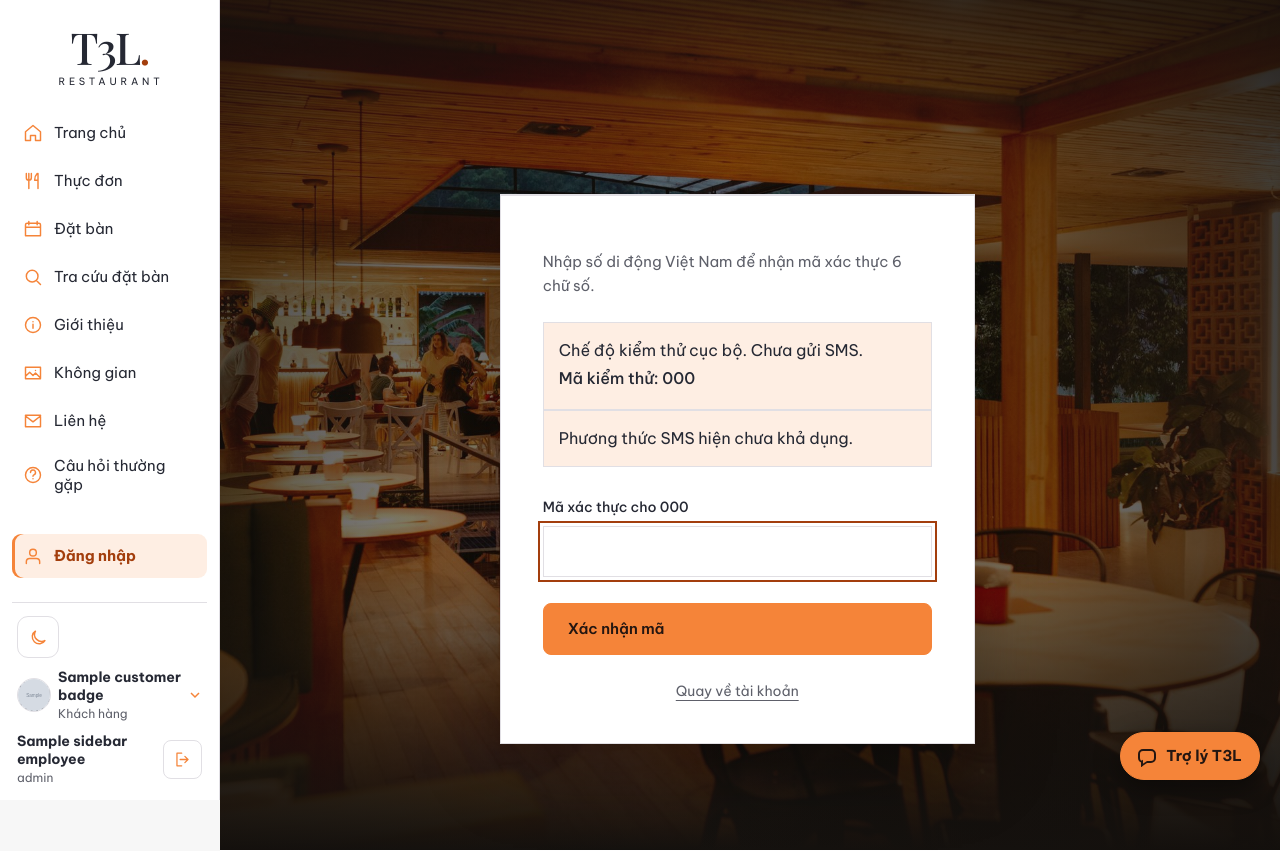
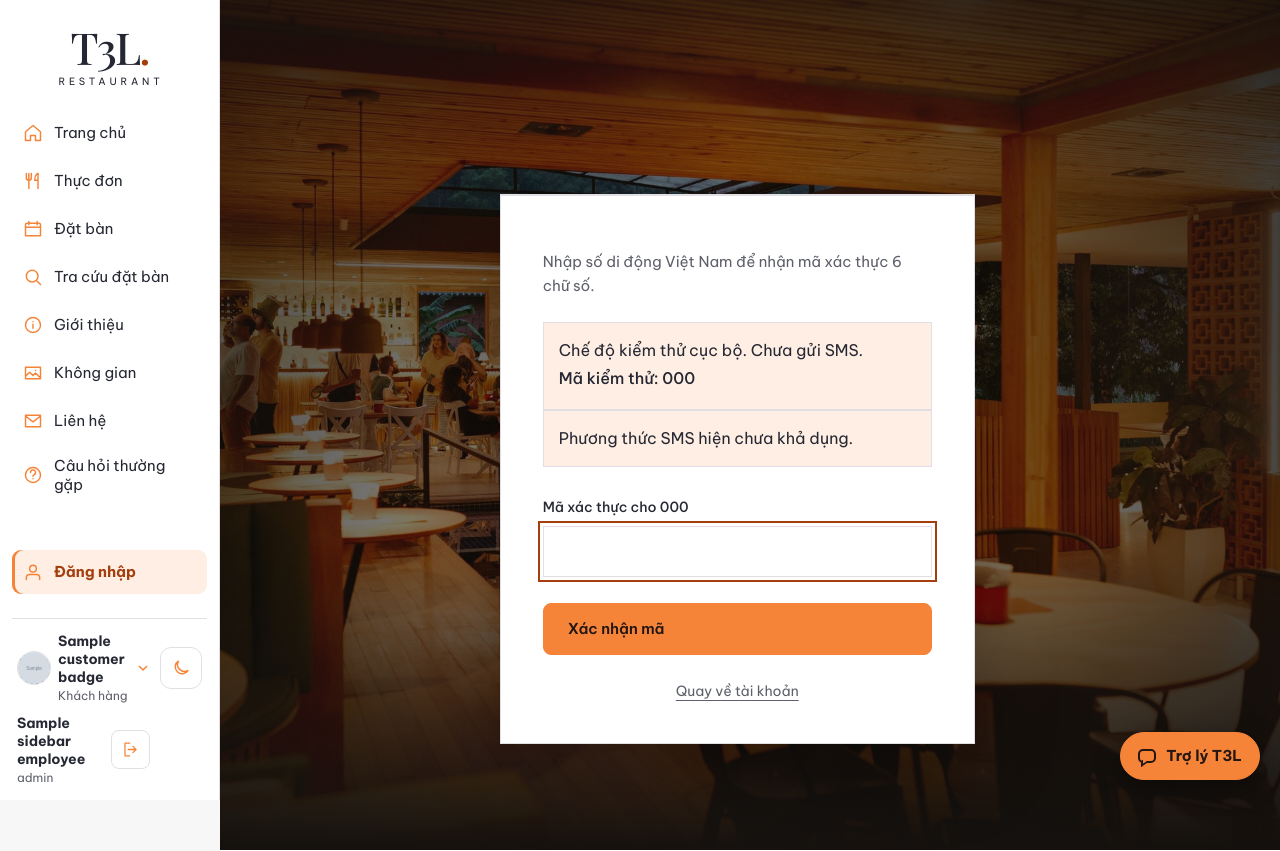
Before and after one commit to zzthantrongthangzz/t3l-restaurant-web, a Spring app: page /auth/sms in a window 1280 px wide. Shown: the top 851 px of the page. Run offline with Thymeleaf, Linux system fonts and the light colour scheme; empty tables hold one stand-in row (values such as "Sample post"); the template is opened without the code that fills it: most values are stand-ins (such as "Sample title", 1, 10 or a date in 2020); grey boxes marked "Sample" are stand-in pictures; data that the repository does not hold is empty; some of the project's set-up classes (security, data sources, template engines, error pages and the like) are left out, and stand-ins take their place; database files in the repository are not loaded.

Commit message:
fix(account): improve menu contrast and align the theme toggle

```diff
--- a/src/main/resources/static/css/customer-menu.css
+++ b/src/main/resources/static/css/customer-menu.css
@@ -1,7 +1,7 @@
 .customer-menu {
   position: relative;
   flex: 0 0 auto;
-  color: #f1eadf;
+  color: var(--text);
 }
 .customer-menu > summary {
   display: flex;
--- a/src/main/resources/static/css/home.css
+++ b/src/main/resources/static/css/home.css
@@ -1,7 +1,6 @@
 /* Shared customer shell, design tokens and Home sections. */
 @import url("./fonts.css?v=20261117");
 @import url("./typography.css?v=20261120");
-@import url("./customer-menu.css?v=20261120");
 
 :root {
   color-scheme: dark;
--- a/src/main/resources/static/css/restaurant-sidebar.css
+++ b/src/main/resources/static/css/restaurant-sidebar.css
@@ -58,7 +58,6 @@
     border-top: 1px solid var(--border);
     padding: 13px 5px 0;
   }
-  .restaurant-sidebar .customer-menu .customer-dropdown { right: auto; left: calc(100% + 24px); top: auto; bottom: 0; }
   .home.faq-page .faq-main { padding-top: 56px; }
   body.staff-page:has(> .staff-header) { padding-inline-start: 220px; }
   .staff-page > .staff-header {
@@ -82,6 +81,11 @@
 
 @media (max-width: 1100px) {
   .home.faq-page .faq-main { padding-top: 125px; }
+  .restaurant-sidebar-actions .customer-menu { position: static; }
+  .restaurant-sidebar-actions .customer-menu .customer-dropdown {
+    inset-inline-end: 12px;
+    top: calc(100% + 8px);
+  }
   .home .restaurant-sidebar.nav-ready .home-nav {
     width: min(310px, 100%);
     inset-inline: 0 auto;
@@ -119,6 +123,14 @@
 @media (min-width: 1101px) {
   .restaurant-sidebar .restaurant-mobile-account { display: none; }
   .restaurant-sidebar-actions { display: grid; justify-content: stretch; gap: 10px; }
+  .restaurant-sidebar-actions:has(.customer-menu) {
+    position: relative;
+    grid-template-columns: minmax(0, 1fr) auto;
+  }
+  .restaurant-sidebar-actions .customer-menu { position: static; min-width: 0; }
+  .restaurant-sidebar-actions .customer-menu .customer-dropdown {
+    right: auto; left: calc(100% + 18px); top: auto; bottom: 0;
+  }
   .restaurant-sidebar-actions .sidebar-employee { display: flex; }
   .restaurant-sidebar-actions .customer-menu > summary { justify-content: start; }
   .restaurant-sidebar-actions .customer-menu summary .sidebar-account-label { display: grid; flex: 1; }
--- a/src/main/resources/static/css/site.css
+++ b/src/main/resources/static/css/site.css
@@ -1,6 +1,5 @@
 @import url("./fonts.css?v=20261117");
 @import url("./typography.css?v=20261120");
-@import url("./customer-menu.css?v=20261120");
 :root {
   --ink: #183247;
   --muted: #6c7e89;
--- a/src/main/resources/static/css/theme.css
+++ b/src/main/resources/static/css/theme.css
@@ -141,9 +141,6 @@ body { accent-color: var(--accent); }
   color: var(--text); background: var(--surface-muted); border-color: var(--border);
 }
 .home .account-area .account-button.is-primary { background: var(--action); color: var(--on-action); border-color: var(--action); }
-body :is(.customer-dropdown, .customer-avatar) { background: var(--surface); color: var(--text); border-color: var(--border); }
-body .customer-dropdown .customer-option { color: var(--text); }
-body .customer-dropdown .customer-option:is(:hover, [aria-current="page"]) { color: var(--accent-text); background: var(--accent-wash); }
 
 body.staff-page, body.customer-page {
   --staff-bg: var(--page);
@@ -203,8 +200,6 @@ body.staff-page, body.customer-page {
 }
 .home :is(.account-content .account-notice.is-error, .contact-form-error) { color: var(--error); }
 .home :is(.contact-map, .home-dish-image) { background: var(--surface-muted); }
-.home :is(.customer-menu-name, .customer-dropdown form) { border-color: var(--border); }
-.home .customer-menu-name { color: var(--text); }
 .home.confirmation-page { background: var(--page); }
 .staff-page :is(a.staff-metric:hover, .staff-button.is-outline:hover, .staff-button.is-danger:hover,
   .staff-request-blocked, .staff-deposit-panel) { background: var(--accent-wash); border-color: var(--border); }
--- a/src/main/resources/templates/web/fragments/restaurant-shell.html
+++ b/src/main/resources/templates/web/fragments/restaurant-shell.html
@@ -28,8 +28,8 @@
         </div>
       </nav>
       <div class="restaurant-sidebar-actions">
+        <details th:replace="~{account/fragments/navigation :: dropdown}"></details>
         <button th:replace="~{web/fragments/theme :: toggle}"></button>
-        <details th:replace="~{account/fragments/navigation :: dropdown}"></details>
         <div th:replace="~{account/fragments/sidebar :: employee}"></div>
       </div>
     </header>
--- a/src/main/resources/templates/web/fragments/theme.html
+++ b/src/main/resources/templates/web/fragments/theme.html
@@ -2,8 +2,9 @@
 <html lang="vi" xmlns:th="http://www.thymeleaf.org">
 <head>
   <th:block th:fragment="assets">
-    <link rel="stylesheet" th:href="@{/css/theme.css(v=coral-palette)}" />
-    <link rel="stylesheet" th:href="@{/css/restaurant-sidebar.css(v=coral-palette)}" />
+    <link rel="stylesheet" th:href="@{/css/theme.css(v=account-menu)}" />
+    <link rel="stylesheet" th:href="@{/css/customer-menu.css(v=account-menu)}" />
+    <link rel="stylesheet" th:href="@{/css/restaurant-sidebar.css(v=account-menu)}" />
     <script th:src="@{/js/theme.js(v=versionb)}"></script>
   </th:block>
 </head>
```
Also changed, not shown: other parts of src/main/resources/static/css/customer-menu.css (+14 -13 lines).
